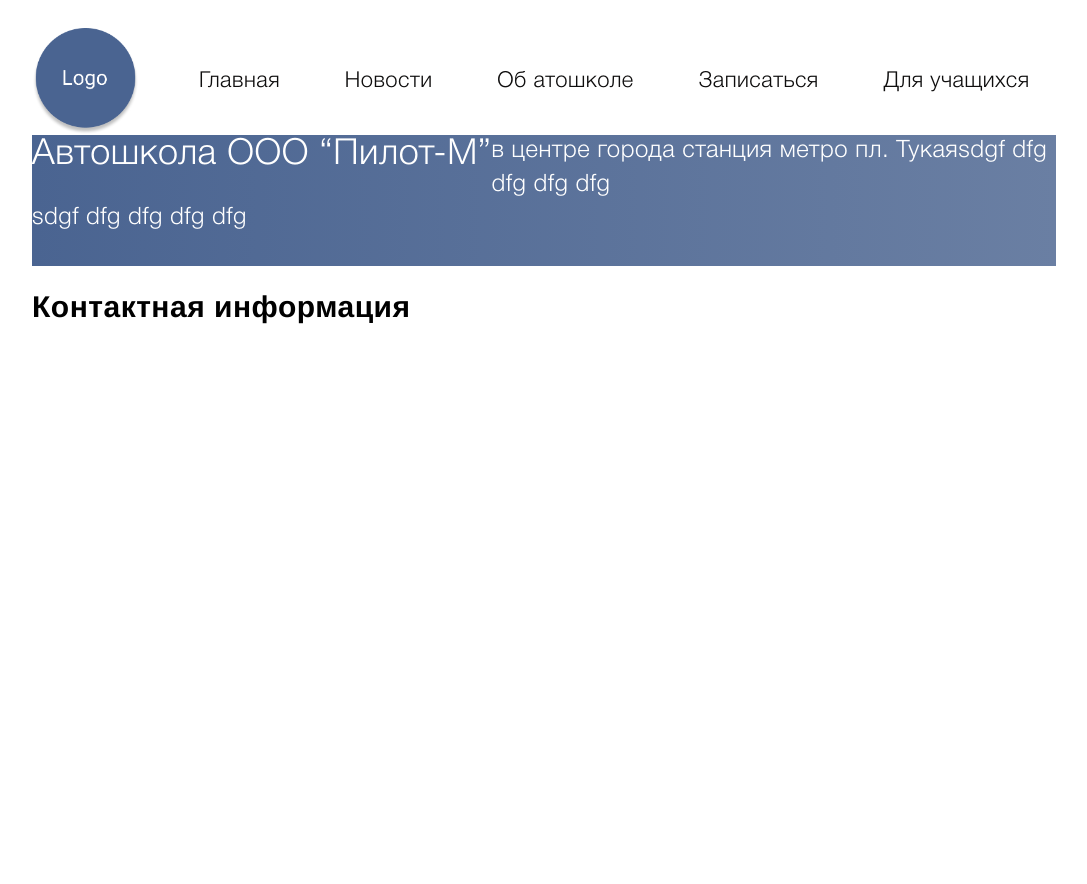
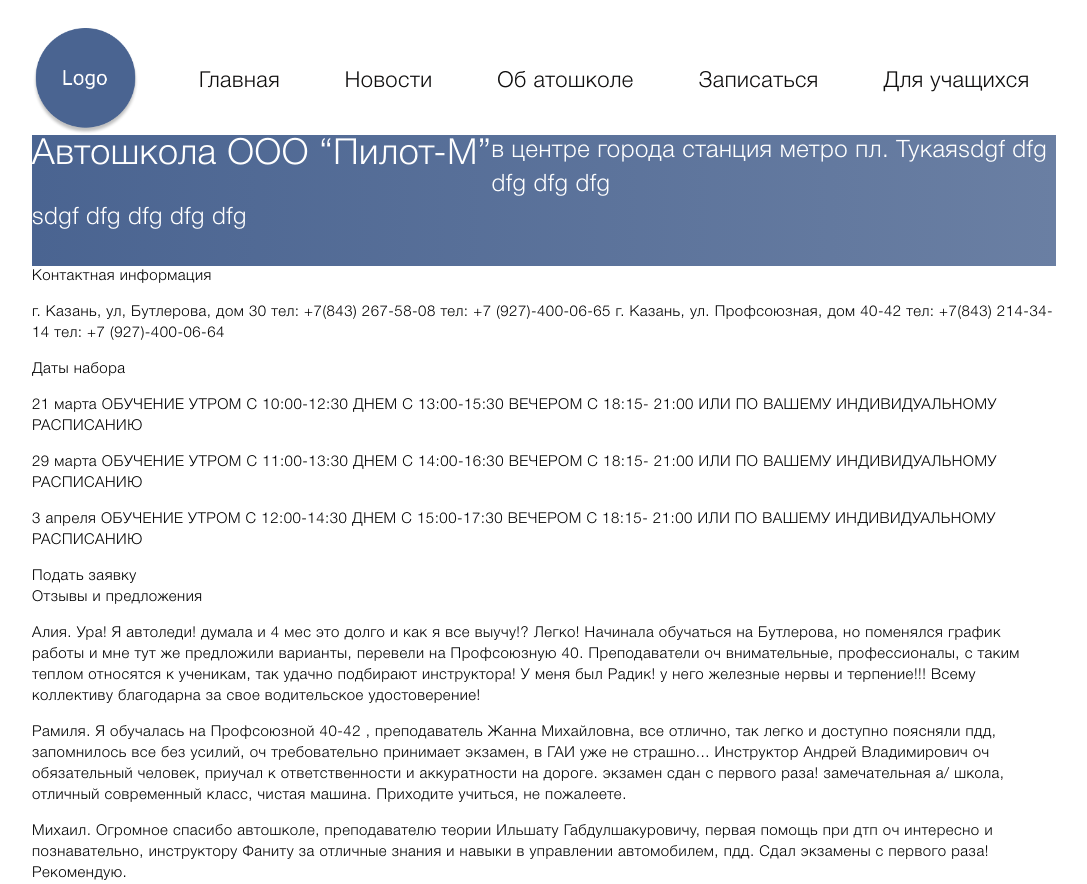
Before and after one commit to NGdev1/pilot-kazan, a Symfony app: template templates/site/index.html.twig in a window 1280 px wide. Shown: the whole page, without its empty margins (96-1183 px from the left). Before the commit the page ends 324 px from the top, so only its background shows below. Run offline with Twig, Linux system fonts and the light colour scheme; the template is opened without the code that fills it, so the values that code supplies are empty; some libraries are stand-ins or nearby versions.

Commit message:
Index page html added

```diff
--- a/templates/site/index.html.twig
+++ b/templates/site/index.html.twig
@@ -30,7 +30,59 @@
                 <div class="blue-line-right-info">sdgf dfg dfg dfg dfg</div>
                 <div class="blue-line-right-info">sdgf dfg dfg dfg dfg</div>
         </div>
-        <h1>Контактная информация</h1>
+        <div>Контактная информация</div>
+        <p>г. Казань,
+            ул, Бутлерова,
+            дом 30
+            тел: +7(843) 267-58-08
+            тел: +7 (927)-400-06-65
+            г. Казань,
+            ул. Профсоюзная,
+            дом 40-42
+            тел: +7(843) 214-34-14
+            тел: +7 (927)-400-06-64
+        </p>
+
+        <div>Даты набора</div>
+        <p>21 марта
+            ОБУЧЕНИЕ
+            УТРОМ С 10:00-12:30
+            ДНЕМ   С 13:00-15:30
+            ВЕЧЕРОМ С 18:15- 21:00
+            ИЛИ ПО ВАШЕМУ ИНДИВИДУАЛЬНОМУ РАСПИСАНИЮ
+        </p>
+
+        <p>29 марта
+            ОБУЧЕНИЕ
+            УТРОМ С 11:00-13:30
+            ДНЕМ С 14:00-16:30
+            ВЕЧЕРОМ С 18:15- 21:00
+            ИЛИ ПО ВАШЕМУ
+            ИНДИВИДУАЛЬНОМУ
+            РАСПИСАНИЮ
+        </p>
+
+        <p>3 апреля
+            ОБУЧЕНИЕ
+            УТРОМ С 12:00-14:30
+            ДНЕМ С 15:00-17:30
+            ВЕЧЕРОМ С 18:15- 21:00
+            ИЛИ ПО ВАШЕМУ
+            ИНДИВИДУАЛЬНОМУ
+            РАСПИСАНИЮ
+        </p>
+        <div>Подать заявку</div>
+        <div>Отзывы и предложения</div>
+        <p> Алия.
+            Ура! Я автоледи! думала и 4 мес это долго и как я все выучу!? Легко! Начинала обучаться на Бутлерова, но поменялся график работы и мне тут же предложили варианты, перевели на Профсоюзную 40. Преподаватели оч внимательные, профессионалы, с таким теплом относятся к ученикам, так удачно подбирают инструктора! У меня был  Радик! у него железные нервы и терпение!!!  Всему коллективу благодарна за свое водительское удостоверение!
+        </p>
+        <p> Рамиля.  Я обучалась на Профсоюзной 40-42 , преподаватель Жанна Михайловна, все отлично, так легко и доступно поясняли пдд, запомнилось все без усилий, оч требовательно принимает экзамен, в ГАИ уже не страшно... Инструктор Андрей Владимирович оч обязательный человек, приучал к ответственности и аккуратности на дороге. экзамен сдан с первого раза! замечательная
+            а/ школа, отличный современный класс, чистая машина. Приходите учиться, не пожалеете.
+        </p>
+        <p> Михаил.
+            Огромное спасибо автошколе, преподавателю теории Ильшату Габдулшакуровичу,  первая помощь при дтп оч интересно  и познавательно, инструктору Фаниту за отличные знания и навыки в управлении автомобилем, пдд. Сдал экзамены с первого раза! Рекомендую.
+        </p>
+
 
 
     </div>
```
